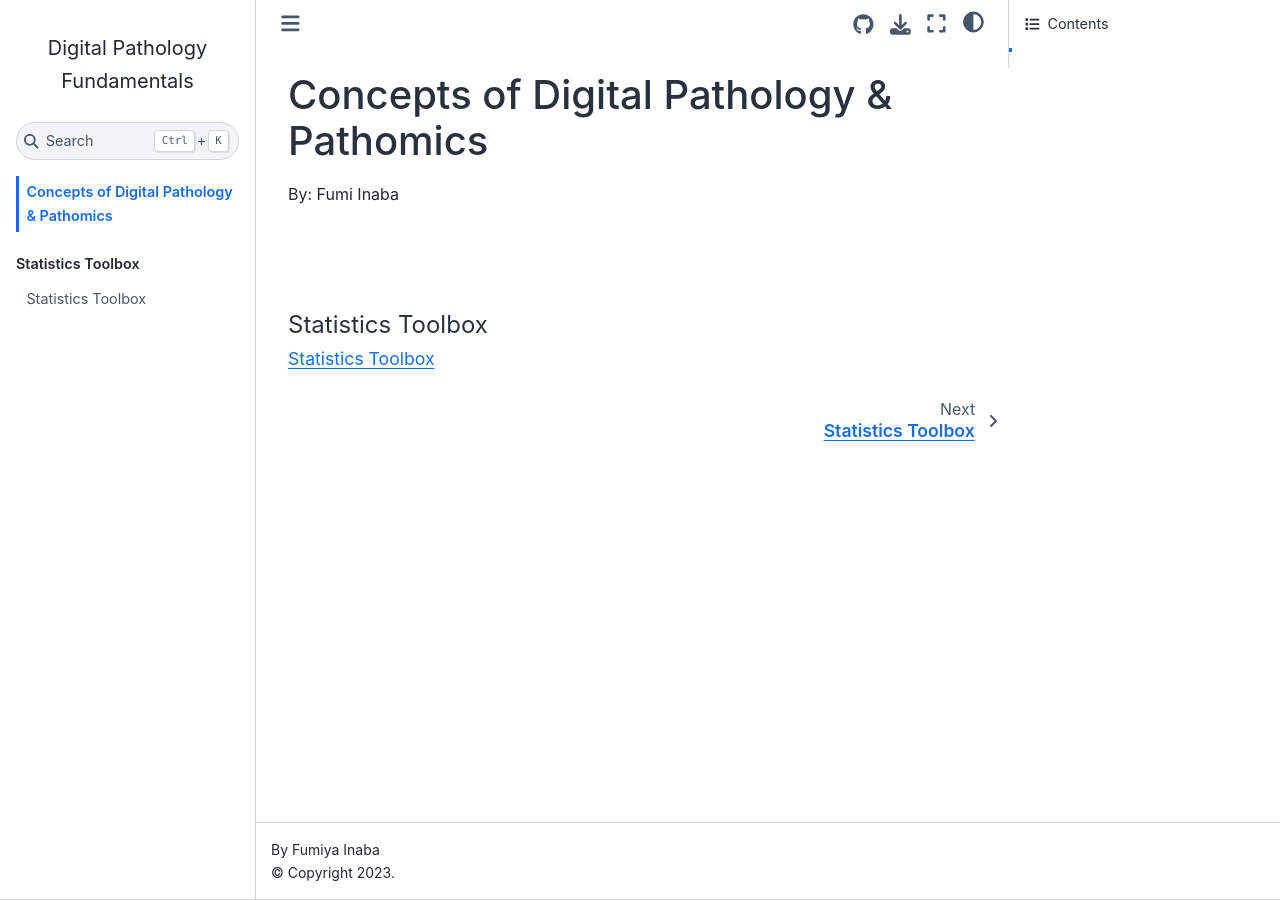
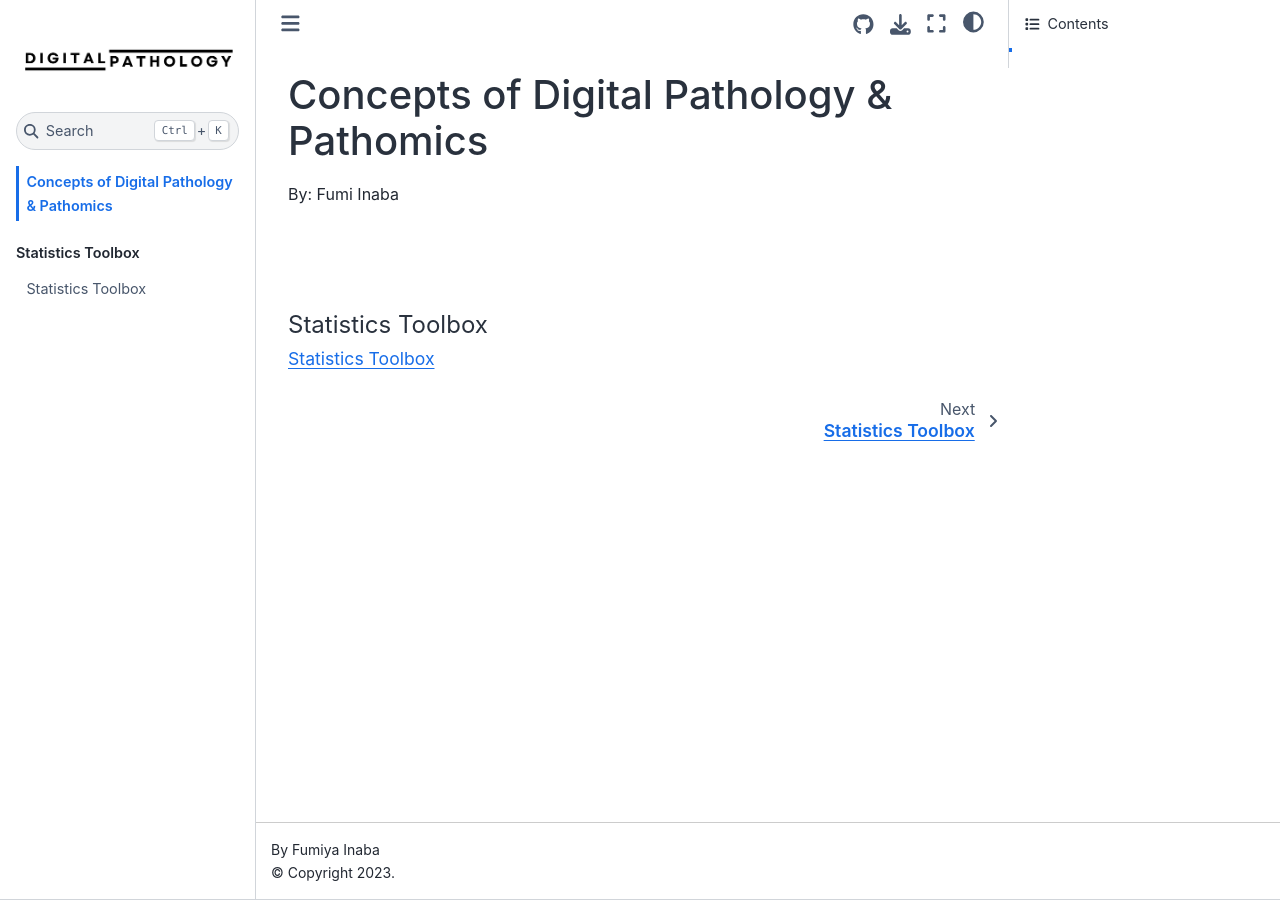
Before and after one commit to fuminaba/Digital-Pathology, a Jupyter Book: the page built from README.md, in a window 1280 px wide. Built offline with Jupyter Book 1.0.4 settings and Sphinx 7.4.7 and the Sphinx Book theme 1.1.4, drawn with Linux system fonts in a browser that asks for light colours; pages that are not in the unit, such as notebooks, are missing from menus.

Commit message:
Changing paths in config

```diff
--- a/_config.yml
+++ b/_config.yml
@@ -1,9 +1,9 @@
 # Book settings
 # Learn more at https://jupyterbook.org/customize/config.html
 
-title: Digital Pathology Fundamentals
+title: Comprehensive Digital Pathology
 author: Fumiya Inaba
-logo: digital-pathology/Pathology.png
+logo: Pathology.png
 
 # Force re-execution of notebooks on each build.
 # See https://jupyterbook.org/content/execute.html
@@ -22,8 +22,8 @@ bibtex_bibfiles:
 # Information about where the book exists on the web
 repository:
   url: https://github.com/fuminaba/digital-pathology  # Online location of your book
-  path_to_book: digital-pathology/  # Optional path to your book, relative to the repository root
-  branch: gh-pages  # Which branch of the repository should be used when creating links (optional)
+  # path_to_book: digital-pathology/  # Optional path to your book, relative to the repository root
+  # branch: gh-pages  # Which branch of the repository should be used when creating links (optional)
 
 # Add GitHub buttons to your book
 # See https://jupyterbook.org/customize/config.html#add-a-link-to-your-repository
```
